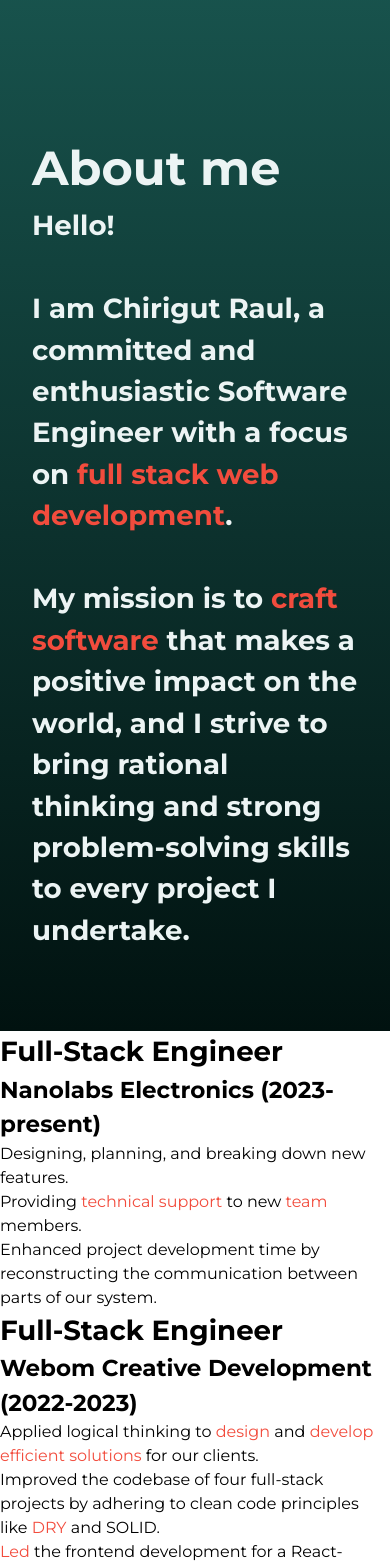
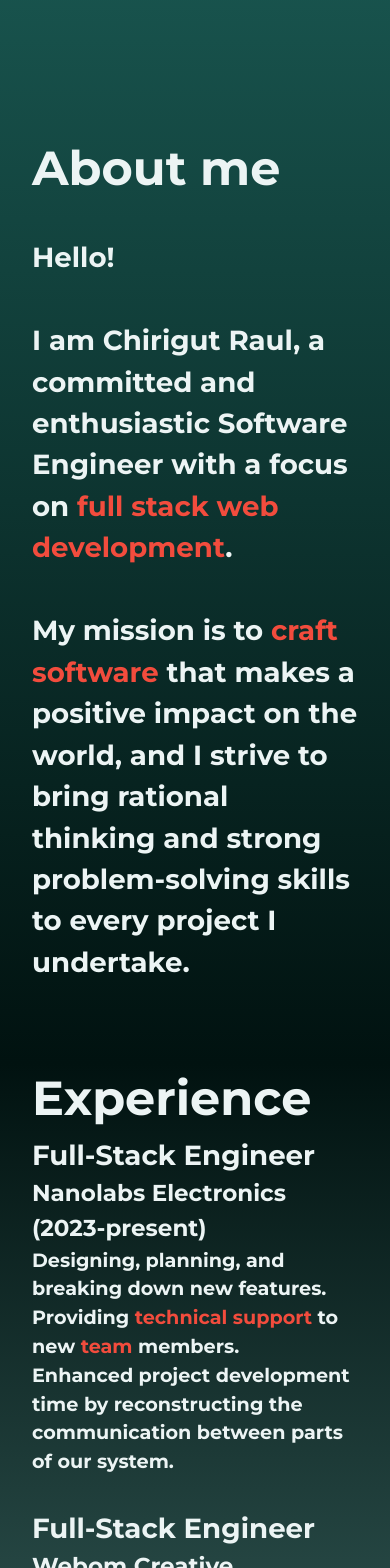
Before and after one commit to chirigutraul/personal-website, a React (Vite) app: page / in a window 390 px wide. Shown: the part 960-2528 px from the top of the page. Built offline with nearby package versions, Linux system fonts and the light colour scheme.

Commit message:
fix mobile navigation

```diff
--- a/src/components/About.tsx
+++ b/src/components/About.tsx
@@ -6,11 +6,11 @@ const About = () => {
       id="about"
       className="px-8 py-20 text-white min-h-svh bg-gradient-to-t from-black to-medium-grey md:px-16"
     >
-      <div className="navbar-margin">
+      <div className="flex flex-col gap-8 navbar-margin md:gap-16">
         <div id="#title-container" className="">
           <h1>About me</h1>
         </div>
-        <div>
+        <div className="max-w-[120ch]">
           <h4>
             Hello! <br /> <br /> I am Chirigut Raul, a committed and
             enthusiastic Software Engineer with a focus on{" "}
--- a/src/components/Experience.tsx
+++ b/src/components/Experience.tsx
@@ -3,7 +3,12 @@ import ExperienceCard from "./ExperienceCard";
 
 const Experience = () => {
   return (
-    <div id="experience">
+    <div
+      id="experience"
+      className="px-8 text-white bg-gradient-to-b from-black to-light-grey md:px-16"
+    >
+      <h1>Experience</h1>
+      <div className="flex flex-col gap-8">
         {EXPERIENCES.map((experience, index) => {
           return (
             <ExperienceCard
@@ -16,6 +21,7 @@ const Experience = () => {
           );
         })}
       </div>
+    </div>
   );
 };
 
--- a/src/components/ExperienceCard.tsx
+++ b/src/components/ExperienceCard.tsx
@@ -19,7 +19,9 @@ const ExperienceCard = ({
         {points.map((point, index) => {
           return (
             <li key={`point-${index}`}>
-              <Description text={point} />
+              <h6>
+                <Description text={point} />
+              </h6>
             </li>
           );
         })}
--- a/src/components/Navbar.tsx
+++ b/src/components/Navbar.tsx
@@ -21,7 +21,7 @@ const MobileHamburgerMenu = () => {
         </button>
       </div>
       {mobileMenu && (
-        <nav className="flex flex-col justify-center px-8 py-4 text-white h-svh bg-medium-grey">
+        <nav className="fixed flex flex-col justify-center w-full px-8 py-4 text-white h-svh bg-medium-grey">
           <ul className="flex flex-col gap-8">
             {MENU_LINKS.map((item, index) => (
               <li
```
Lines whose indentation alone changed are shown as unchanged.
